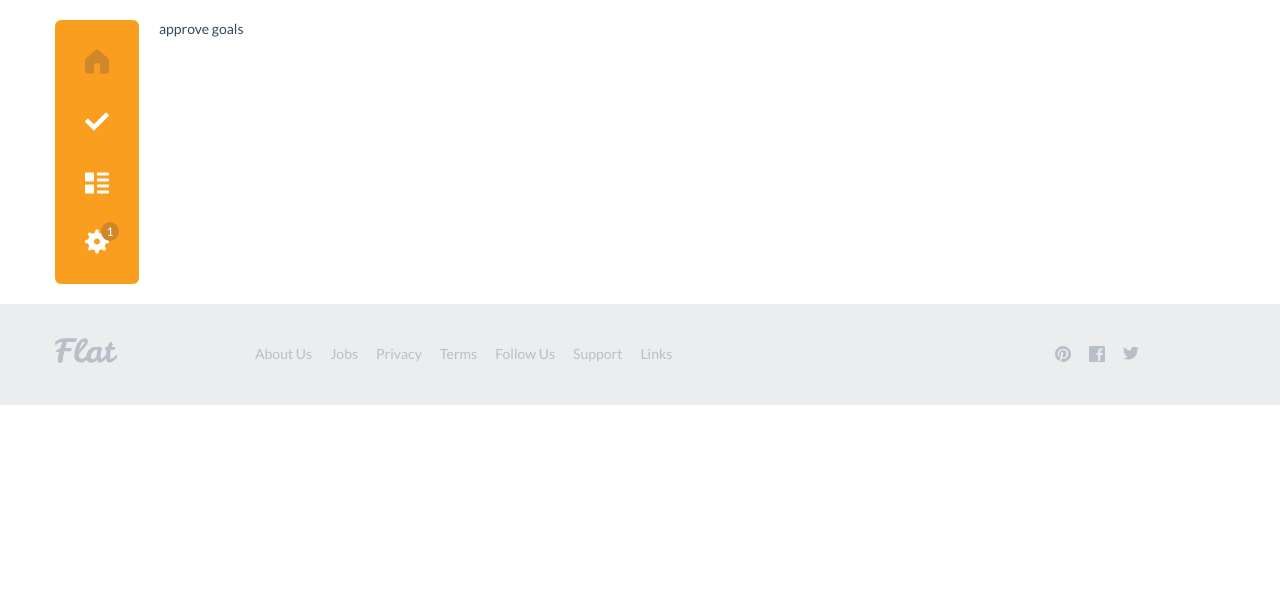
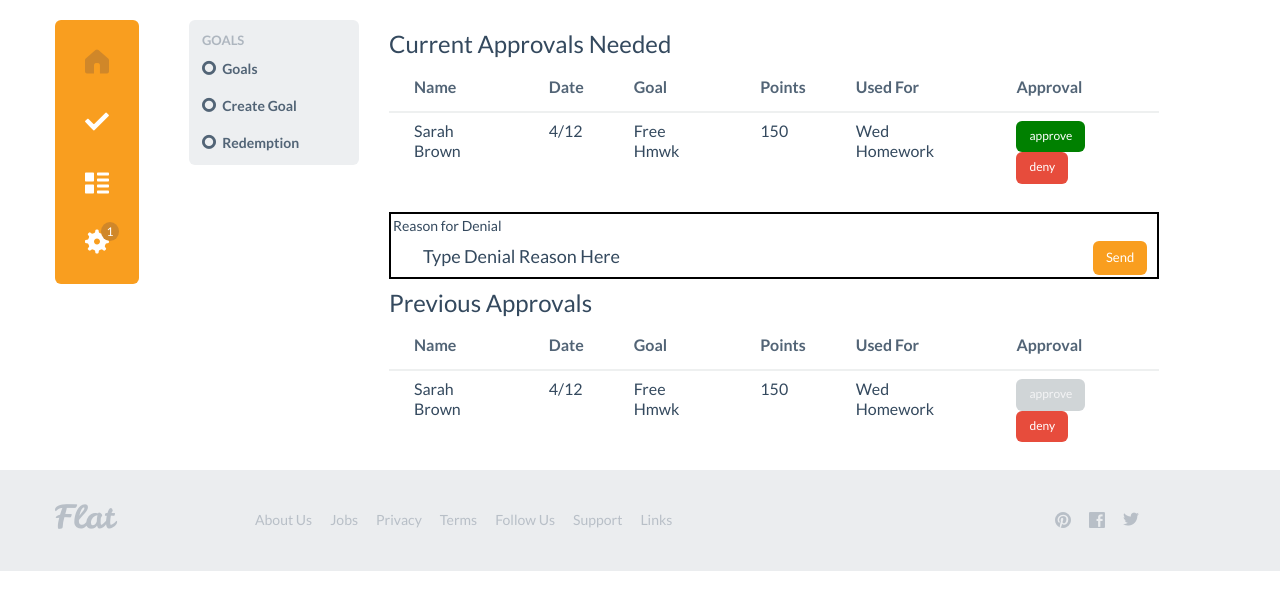
Before and after one commit to JackMcGrath/Zerebral-Rewards, a Django app: template zerebralweb/templates/teachers/goals/approve_goals.html in a window 1280 px wide. Shown: the part 80-690 px from the top of the page. Run offline with Django 3.2, Linux system fonts and the light colour scheme; the template is opened without the code that fills it, so the values that code supplies are empty; some libraries are stand-ins or nearby versions.

Commit message:
Finished fleshing out add goal / approve goal templates.

```diff
--- a/zerebralweb/static/css/zerebral.css
+++ b/zerebralweb/static/css/zerebral.css
@@ -230,3 +230,19 @@ a.text-primary:focus {
 .goal-title {
     font-size:14px;
 }
+
+.add-goal-btn {
+    display: inline-block;
+    float:right;
+    clear:left;
+}
+
+.goal-desc {
+    width: 45% !important;
+    margin-left:16.5%;
+}
+
+#denial_reason {
+    border: 2px black solid;
+    padding: 2px;
+}
--- a/zerebralweb/templates/teachers/goals/approve_goals.html
+++ b/zerebralweb/templates/teachers/goals/approve_goals.html
@@ -1,5 +1,70 @@
-{% extends "teachers/base.html" %}
+{% extends 'teachers/base.html' %}
 
 {% block content %}
-approve goals
+    <div class='row'>
+        {% include "teachers/goals/partial_goals_navigation.html" %}
+        <div id='approvals' class='span8'>
+            <h6>Current Approvals Needed</h6>
+            <table class='table table-striped table-hover'>
+                <thead>
+                  <tr>
+                    <th>Name</th>
+                    <th>Date</th>
+                    <th>Goal</th>
+                    <th>Points</th>
+                    <th>Used For</th>
+                    <th>Approval</th>
+                  </tr>
+                </thead>
+                <tbody>
+                    <tr>
+                        <td>Sarah Brown</td>
+                        <td>4/12</td>
+                        <td>Free Hmwk</td>
+                        <td>150</td>
+                        <td>Wed Homework</td>
+                        <td>
+                            <div id='goal-approval-btns'>
+                                <a href="#fakelink" class='btn btn-mini bg-green text-center'>approve</a>
+                                <a href="#fakelink" class='btn btn-mini btn-danger text-center'>deny</a>
+                            </div>
+                        </td>
+                     </tr>
+                </tbody>
+            </table>
+            <div id='denial_reason'>
+                <label for='reason'>Reason for Denial</label>
+                <p name='reason' contenteditable='true' class='span7'>Type Denial Reason Here</p>
+                <a href="#fakelink" class='btn btn-primary btn-small denial-btn'>Send</a>
+            </div>
+            <h6>Previous Approvals</h6>
+       <table class='table table-striped table-hover'>
+                <thead>
+                  <tr>
+                    <th>Name</th>
+                    <th>Date</th>
+                    <th>Goal</th>
+                    <th>Points</th>
+                    <th>Used For</th>
+                    <th>Approval</th>
+                  </tr>
+                </thead>
+                <tbody>
+                    <tr>
+                        <td>Sarah Brown</td>
+                        <td>4/12</td>
+                        <td>Free Hmwk</td>
+                        <td>150</td>
+                        <td>Wed Homework</td>
+                        <td>
+                            <div id='goal-approval-btns'>
+                                <a href="#fakelink" class='btn btn-mini bg-green text-center disabled'>approve</a>
+                                <a href="#fakelink" class='btn btn-mini btn-danger text-center'>deny</a>
+                            </div>
+                        </td>
+                     </tr>
+                </tbody>
+            </table>
+        </div>
+    </div>
 {% endblock %}
```
Also changed, not shown: zerebralweb/templates/teachers/goals/add_goal.html (+16 -0 lines).
